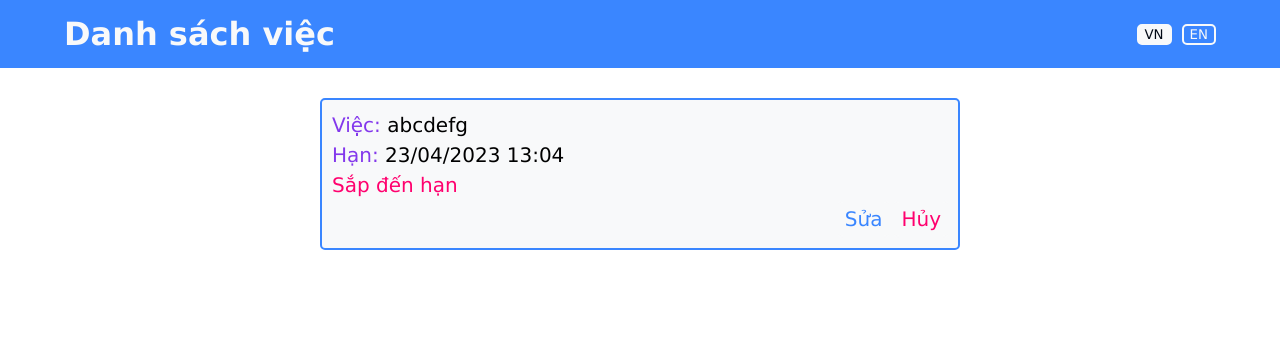
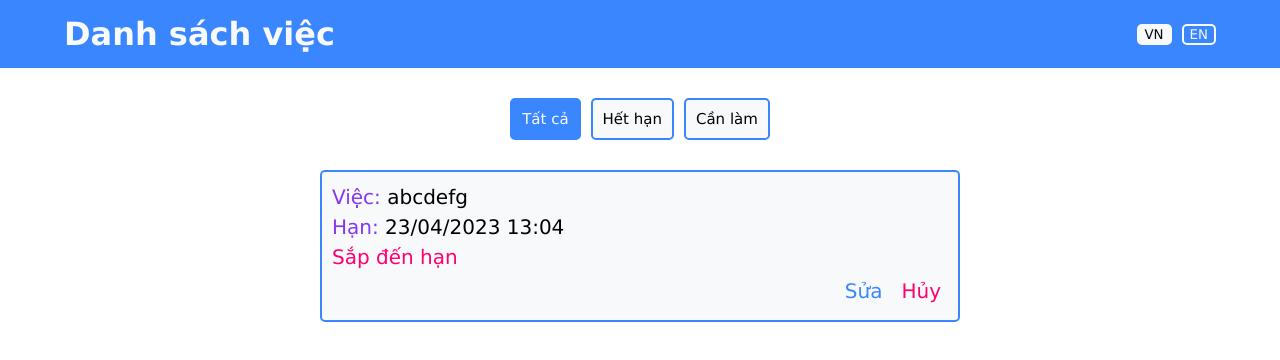
Before and after one commit to chi-cong/vue_todo, a Vue app: page / in a window 1280 px wide. Shown: the top 360 px of the page. Built offline with nearby package versions, Linux system fonts and the light colour scheme; the HTML template or start-up script is replaced by a standard one.

Commit message:
build filter button UI

```diff
--- a/src/App.vue
+++ b/src/App.vue
@@ -2,16 +2,31 @@
 import { RouterLink, RouterView } from 'vue-router';
 import Navbar from './components/Navbar.vue';
 import TaskCard from './components/TaskCard.vue';
+import FilterButton from './components/FilterButton.vue';
 </script>
 
 <template>
   <Navbar />
+  <div class="filter-btn-container">
+    <FilterButton btn-type="all"></FilterButton>
+    <FilterButton btn-type="expired"></FilterButton>
+    <FilterButton btn-type="undone"></FilterButton>
+  </div>
   <div class="task-card-container">
     <TaskCard></TaskCard>
   </div>
 </template>
 
 <style scoped>
+
+.filter-btn-container{
+  display: flex;
+  justify-content: center;
+  align-items: center;
+  gap: 10px;
+  margin-top: 30px;
+}
+
 .task-card-container{
   width: 100%;
   display: flex;
--- /dev/null
+++ b/src/components/FilterButton.vue
@@ -0,0 +1,37 @@
+<script lang="ts" setup>
+import { useLanguageStore } from '../stores/language'
+
+type Options = 'all' | 'undone' | 'expired'
+interface FilterBtnProp {
+  'btnType' : Options
+}
+
+const languageStore = useLanguageStore();
+const props = defineProps<FilterBtnProp>();
+const filterOption: Options = props.btnType;
+
+</script>
+
+<template>
+  <button class="filter-btn" :class="{ 'active-btn' : filterOption === 'all'}">{{ languageStore.mainSet.filter[filterOption] }}</button>
+</template>
+
+<style scoped>
+.filter-btn{
+  border: var(--normal-primary-border);
+  padding: var(--normal-padding);
+  border-radius: var(--rounded-angle);
+  background: var(--white);
+  font-size: 15px;
+  transition: background .3s, color .3s;
+}
+.filter-btn:hover{
+  background: var(--primary);
+  color: var(--white);
+}
+.active-btn{
+  background: var(--primary);
+  color: var(--white);
+}
+
+</style>
--- a/src/stores/language.ts
+++ b/src/stores/language.ts
@@ -63,8 +63,8 @@ const languageSet = {
     },
     button: {
       addCard: 'Add new card',
-      save: 'save',
-      discard: 'discard',
+      save: 'Save',
+      discard: 'Discard',
       edit: 'Edit'
     }
   }
```
Also changed, not shown: src/components/button.vue (deleted).
